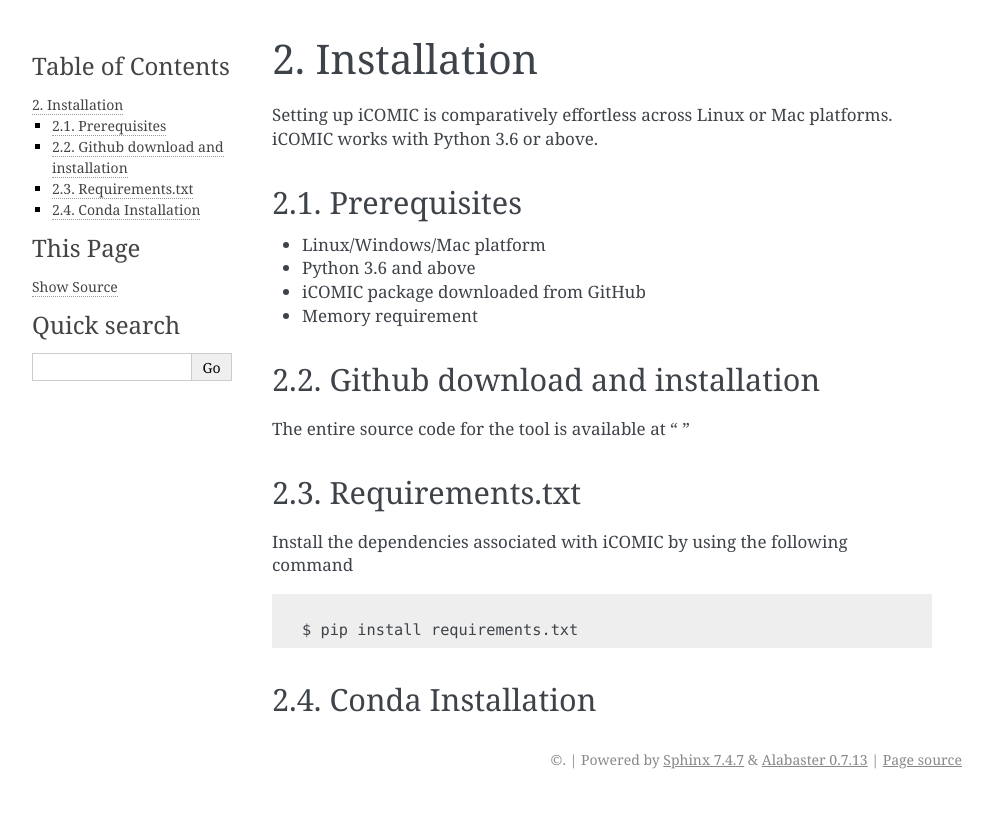
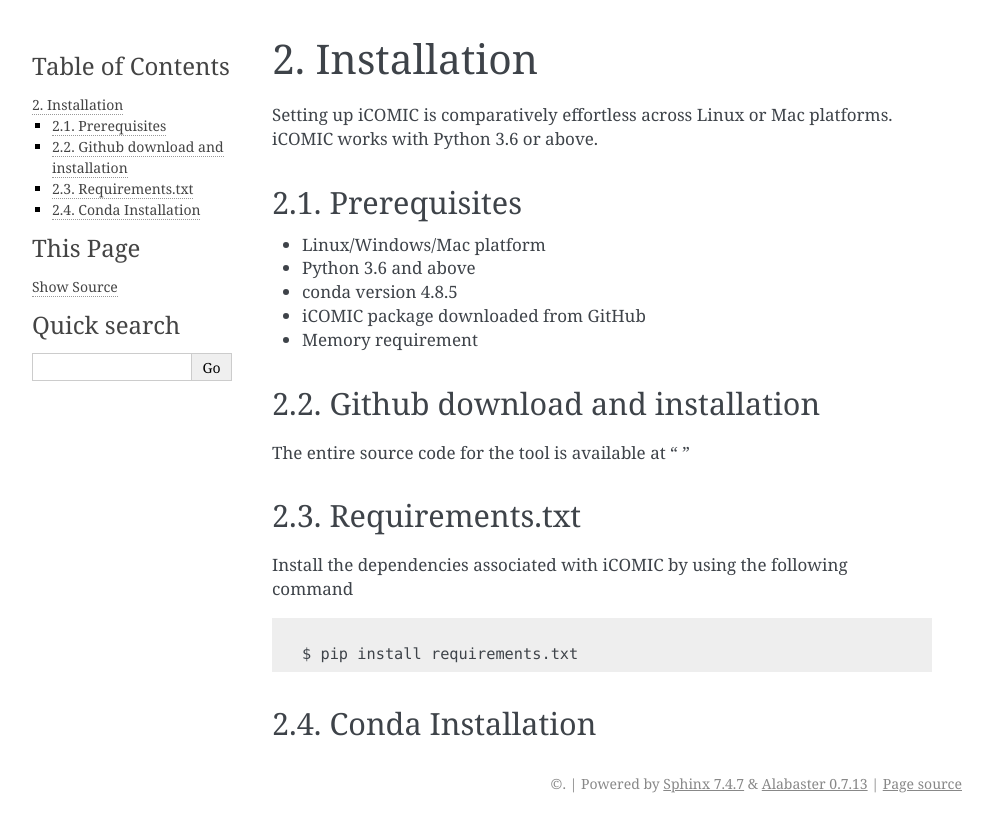
Before and after one commit to anjanaanilkumar1289/iCOMIC_doc, a Sphinx documentation site: the page built from docs/installation.md, in a window 1280 px wide. Shown: the top 832 px of the page, without its empty margins (148-1141 px from the left). Built offline with Sphinx 7.4.7, drawn with Linux system fonts in a browser that asks for light colours.

Commit message:
Update installation.md

```diff
--- a/docs/installation.md
+++ b/docs/installation.md
@@ -9,6 +9,8 @@
 - Linux/Windows/Mac platform
 
 - Python 3.6 and above
+
+- conda version 4.8.5
 
 - iCOMIC package downloaded from GitHub
 
```
